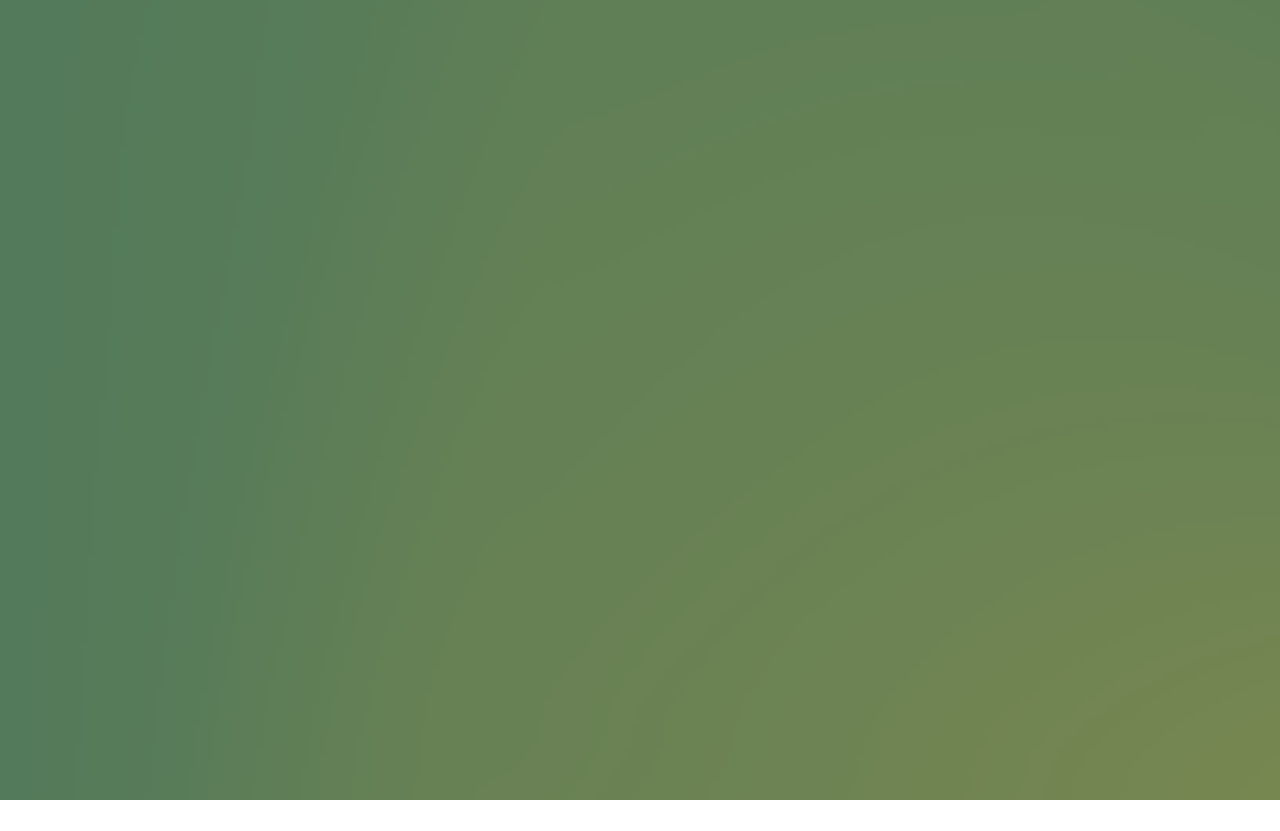
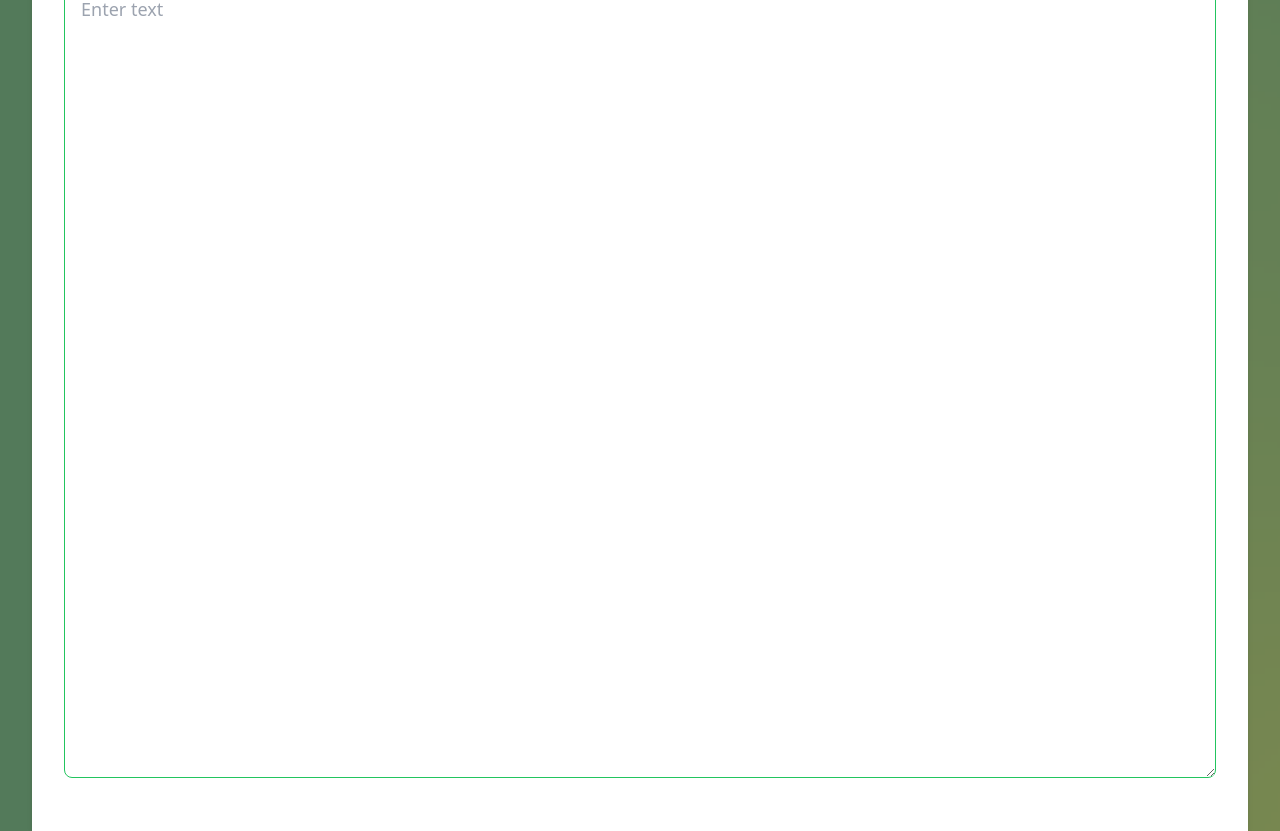
Before and after one commit to CO-dia/hackies_mtlbudget, a React (Vite) app: page /buddyai in a window 1280 px wide. Before the commit this address had no page. Before the commit the page ends 800 px from the top, so only its background shows below. Built offline with nearby package versions, Linux system fonts and the light colour scheme.

Commit message:
Last changes for AI

```diff
--- a/src/App.jsx
+++ b/src/App.jsx
@@ -15,7 +15,7 @@ function App() {
                 <Route path="/" element={<Home />} />
                 <Route path="/info" element={<InfoPage />} />
                 <Route path="/budget" element={<BudgetPage />} />
-                <Route path="/roastme" element={<RoastAIPage />} />
+                <Route path="/buddyai" element={<RoastAIPage />} />
             </Routes>
         </Router>
     )
--- a/src/pages/RoastAIPage.jsx
+++ b/src/pages/RoastAIPage.jsx
@@ -75,22 +75,21 @@ const RoastAIPage = () => {
     }, []);
 
     return (
-        <main className="h-screen w-full">
-            <div className="flex flex-col items-center justify-center h-full px-10">
-                <h1 className="text-4xl my-10 font-bold tracking-widest bg-gradient-to-r from-blue-600 via-purple-500 to-indigo-600 text-transparent bg-clip-text">
-                    Finance Tips
+        <main className="h-[80vh] flex items-center justify-center">
+            <div className="w-full bg-white p-8  shadow-md">
+                <h1 className="text-5xl font-bold mb-6 text-center text-transparent bg-gradient-to-r from-green-700 via-white-500 from-green-700 bg-clip-text">
+                    Buddy AI
                 </h1>
                 <div className="relative">
                     <textarea
-                        className="absolute border border-purple-500 rounded-lg inset-0 bg-transparent z-0 text-black-500 w-[700px] p-4 outline-none "
+                        className="text-3xl w-full h-screen border border-green-500 rounded-lg p-4 outline-none text-lg"
                         value={userInput}
                         placeholder={suggestion ? suggestion : "Enter text"}
                         onChange={handleInputChange}
                         onKeyDown={handleTabKeyPress}
+                        autoFocus  // Autofocus to open the textarea by default
                     />
-                    <p className=" text-black-500 w-[700px] p-4 outline-none z-50">
-                        {suggestion}
-                    </p>
+                    <p className="text-black-500 text-3xl mt-4 text-lg">{suggestion}</p>
                 </div>
             </div>
         </main>
```
